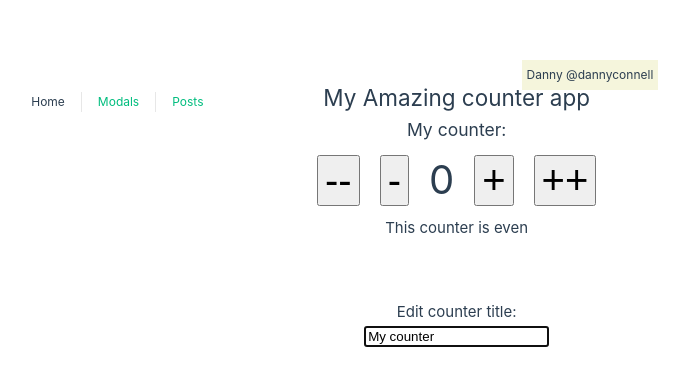
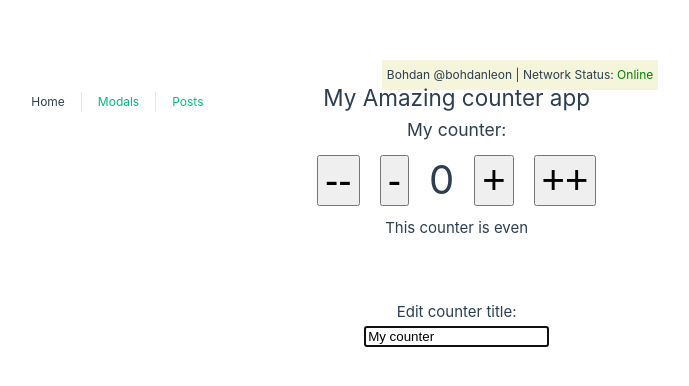
Before and after one commit to leonbohdan/vue-composition-api-basics, a Vue app: page / in a window 1280 px wide. Shown: the part 186-572 px from the top of the page, without its empty margins (353-1042 px from the left). Built offline with nearby package versions, Linux system fonts and the light colour scheme.

Commit message:
add VueUse

```diff
--- a/package.json
+++ b/package.json
@@ -9,6 +9,7 @@
     "lint": "eslint . --ext .vue,.js,.jsx,.cjs,.mjs --fix --ignore-path .gitignore"
   },
   "dependencies": {
+    "@vueuse/core": "^9.12.0",
     "pinia": "^2.0.28",
     "vue": "^3.2.45",
     "vue-router": "^4.1.6"
--- a/src/App.vue
+++ b/src/App.vue
@@ -1,6 +1,12 @@
 <template>
   <div class="user-data">
-    {{ userData.name }} @{{ userData.username}}
+    {{ userData.name }} @{{ userData.username}} |
+    Network Status:
+    <span
+      :style="{color: online ? 'green' : 'red'}"
+    >
+      {{ online ? 'Online' : 'Offline'}}
+    </span>
   </div>
 
   <nav>
@@ -14,10 +20,13 @@
 
 <script setup>
 import { reactive, provide } from 'vue';
+import { useOnline } from '@vueuse/core';
+
+const online = useOnline();
 
 const userData = reactive({
-  name: 'Danny',
-  username: 'dannyconnell',
+  name: 'Bohdan',
+  username: 'bohdanleon',
 });
 
 provide('userData', userData);
```
Also changed, not shown: 1 other file (tests, documents, lock files or other folders).
